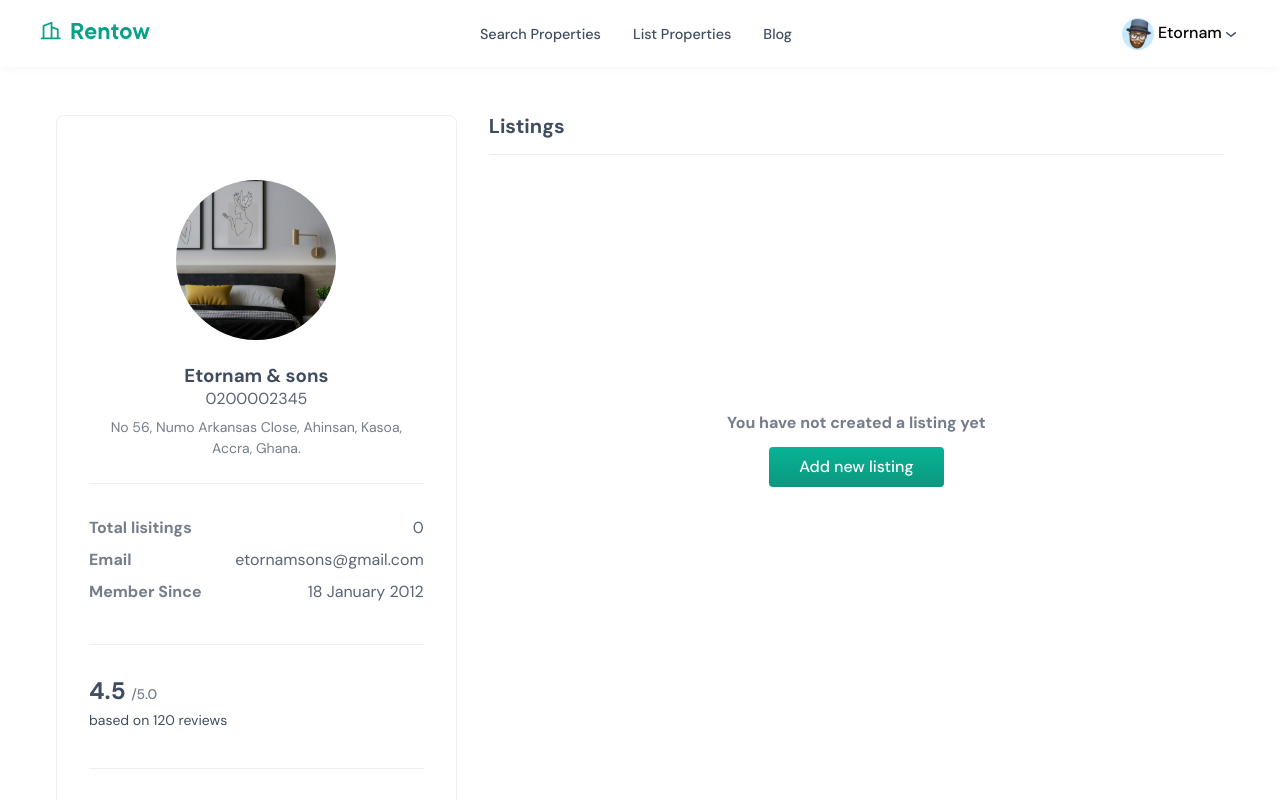
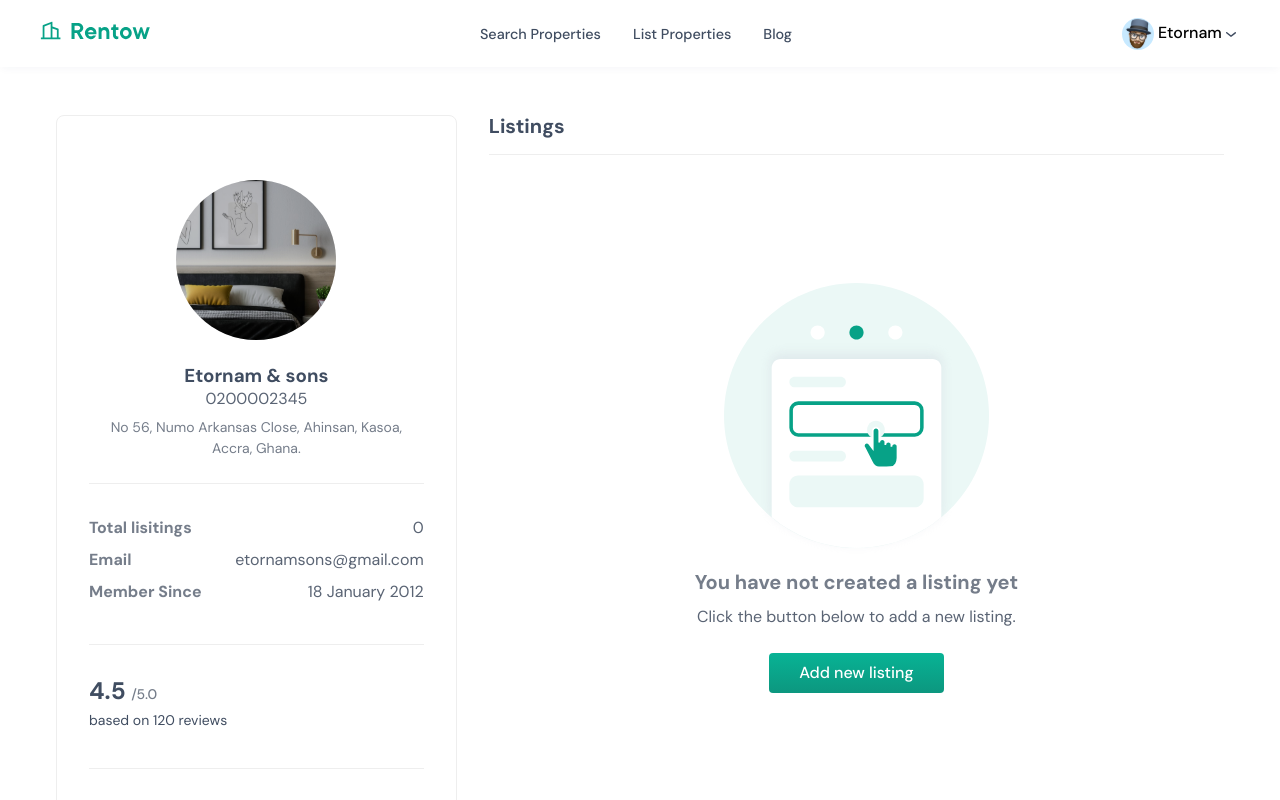
Before and after one commit to worlanyodamalie/rentow, a Nuxt app: page /list-property in a window 1280 px wide. Shown: the top 800 px of the page. Built offline with nearby package versions, Linux system fonts and the light colour scheme.

Commit message:
Updates to  upload image component and create listing page

```diff
--- a/components/ImageUpload.vue
+++ b/components/ImageUpload.vue
@@ -1,25 +1,42 @@
 <template>
   <div>
-        <dropzone id="foo" ref="el" :options="options"  :destroyDropzone="true" :useCustomSlot="true" @vdropzone-max-files-exceeded="maxfileSize">
+    <Dropzone
+      id="foo"
+      ref="el"
+      :options="options"
+      :destroy-dropzone="true"
+      :use-custom-slot="true"
+      @vdropzone-max-files-exceeded="maxfileSize"
+    >
       <div>
-                <svg xmlns="http://www.w3.org/2000/svg" width="24" height="24" viewBox="0 0 24 24" fill="none">
-                    <g id=" Outline / upload">
-                       <path id="Union" fill-rule="evenodd" clip-rule="evenodd" d="M5 4H19C19.55 4 20 4.45 20 5V7C20 7.55 19.55 8 19 8C18.45 8 18 7.55 18 7V6H6V7C6 7.55 5.55 8 5 8C4.45 8 4 7.55 4 7V5C4 4.45 4.45 4 5 4ZM8.001 14C7.696 14 7.397 13.862 7.2 13.6C6.868 13.158 6.958 12.531 7.4 12.2L11.4 9.2C11.746 8.94 12.222 8.933 12.575 9.182L16.575 11.996C17.027 12.314 17.136 12.938 16.818 13.389C16.5 13.84 15.877 13.95 15.425 13.632L12.9972 11.9241C12.999 11.9492 13 11.9745 13 12V20C13 20.552 12.553 21 12 21C11.447 21 11 20.552 11 20V12.0002L8.6 13.8C8.42 13.935 8.21 14 8.001 14Z" fill="#757D8A"/>
-                    </g>
+        <svg
+          width="41"
+          height="41"
+          viewBox="0 0 41 41"
+          fill="none"
+          xmlns="http://www.w3.org/2000/svg"
+        >
+          <path
+            fill-rule="evenodd"
+            clip-rule="evenodd"
+            d="M30.75 11.957V10.2493H10.2502V11.9577C10.2502 12.8973 9.48141 13.666 8.54183 13.666C7.60225 13.666 6.8335 12.8973 6.8335 11.9577V8.54102C6.8335 7.60143 7.60225 6.83268 8.54183 6.83268H32.411C32.4267 6.83225 32.4425 6.83203 32.4583 6.83203C33.2425 6.83203 33.9077 7.3675 34.1063 8.09086C34.1122 8.11233 34.1177 8.13398 34.1227 8.15578C34.1516 8.27969 34.1668 8.40865 34.1668 8.54102L34.1667 8.56478V11.957C34.1667 12.8966 33.3979 13.6654 32.4583 13.6654C31.5187 13.6654 30.75 12.8966 30.75 11.957ZM13.6682 23.9153C13.1471 23.9153 12.6364 23.6796 12.2998 23.232C11.7326 22.4769 11.8864 21.4058 12.6415 20.8403L19.4748 15.7153C20.0659 15.2712 20.8791 15.2592 21.4821 15.6846L28.3154 20.4918C29.0876 21.0351 29.2738 22.1011 28.7306 22.8716C28.1873 23.642 27.123 23.8299 26.3509 23.2867L22.2035 20.3692C22.2067 20.4119 22.2083 20.4551 22.2083 20.4987V34.1654C22.2083 35.1084 21.4447 35.8737 20.5 35.8737C19.5553 35.8737 18.7917 35.1084 18.7917 34.1654V20.4988L14.6915 23.5737C14.384 23.8043 14.0252 23.9153 13.6682 23.9153Z"
+            fill="#07A287"
+          />
         </svg>
-                <h3 class="f5 grey--5 lh-copy fw5">Click to upload images here</h3>
+
+        <h3 class="f5 green lh-copy fw4 mv2">Click here to upload images</h3>
       </div>
-        </dropzone>
+    </Dropzone>
   </div>
 </template>
 <script>
-import Dropzone from 'nuxt-dropzone'
-import 'nuxt-dropzone/dropzone.css'
+import Dropzone from "nuxt-dropzone";
+import "nuxt-dropzone/dropzone.css";
 export default {
   components: {
-        Dropzone
+    Dropzone,
   },
-    data(){
+  data() {
     return {
       options: {
         url: "http://httpbin.org/anything",
@@ -27,25 +44,32 @@ export default {
         addRemoveLinks: true,
         maxFilesize: 1,
         maxFiles: 2,
-                acceptedFiles: ".jpeg,.jpg,.png"
-            }
-        }
+        acceptedFiles: ".jpeg,.jpg,.png",
+      },
+    };
+  },
+  mounted() {
+    // eslint-disable-next-line no-unused-vars
+    const instance = this.$refs.el.dropzone;
   },
   methods: {
-       maxfileSize(file){
-           alert("Max file exceed" , file)
-       }
+    maxfileSize(file) {
+      alert("Max file exceed", file);
     },
-    mounted(){
-        const instance = this.$refs.el.dropzone
-    }
-}
+  },
+};
 </script>
-<style >
+<style>
 .vue-dropzone {
   border: none;
   font-family: "DM Sans";
   color: #777;
+  background: rgba(235, 248, 246, 1);
+  border-radius: 10px;
+}
+
+.vue-dropzone:hover {
+  background-color: rgba(235, 248, 246, 1);
 }
 
 /* .dropzone{
--- a/pages/list-property/index.vue
+++ b/pages/list-property/index.vue
@@ -55,14 +55,21 @@
         </div>
         <div>
           <h2 class="dark fw7 pb3 bb b--light-gray f4">Listings</h2>
-          <div class="flex flex-column pv7">
+          <div class="flex flex-column items-center pv6">
             <div>
-              <p class="lh-copy grey--5 fw7 f5 mb1 tc">
+              <div class="tc">
+                <img src="~/assets/images/add-listing-empty-state.svg" />
+              </div>
+
+              <p class="lh-copy grey--5 fw7 f4 mv2 tc">
                 You have not created a listing yet
+              </p>
+              <p class="grey--6 lh-copy fw4 mv2 tc">
+                Click the button below to add a new listing.
               </p>
             </div>
 
-            <div class="pv2 tc">
+            <div class="pv3 tc">
               <nuxt-link to="/list-property/create" class="btn btn--green"
                 >Add new listing</nuxt-link
               >
```
Also changed, not shown: assets/images/add-listing-empty-state.svg (added). Lines whose indentation alone changed are shown as unchanged.
